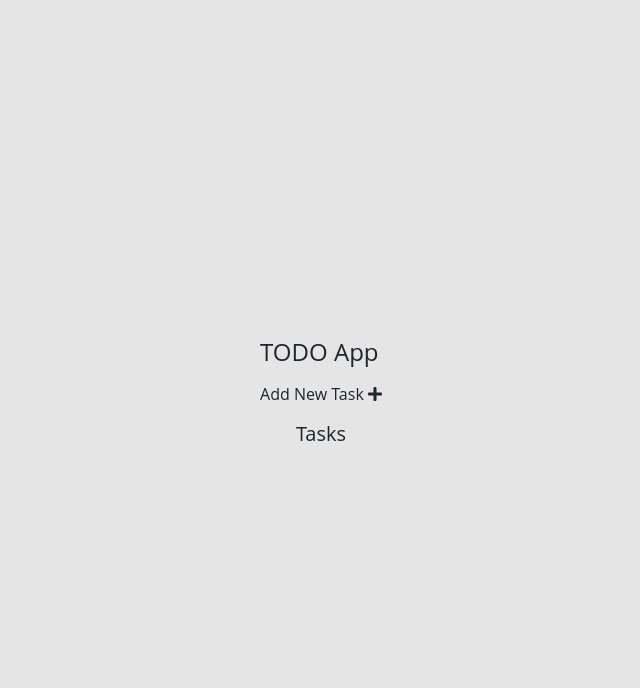
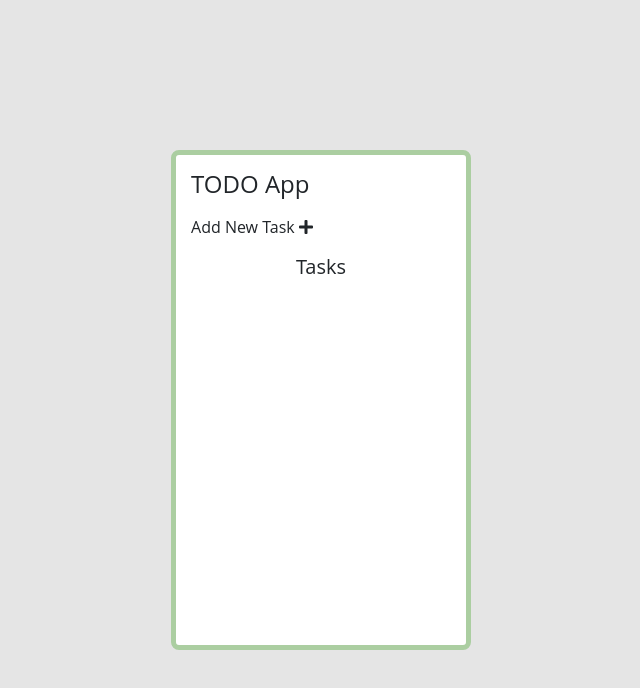
Before and after one commit to Kipkorir-Gideon/Practice, a plain HTML site: page javascript/CRUD/To-Do/index.html in a window 1280 px wide. Shown: the whole page, without its empty margins (319-959 px from the left). Drawn offline with nearby package versions, Linux system fonts and the light colour scheme.

Commit message:
Add styles to the app class.

```diff
--- a/javascript/CRUD/To-Do/style.css
+++ b/javascript/CRUD/To-Do/style.css
@@ -8,3 +8,12 @@ body {
     align-items: center;
     height: 100vh;
 }
+
+.app {
+    background-color: #fff;
+    width: 300px;
+    height: 500px;
+    border: 5px solid #abcea1;
+    border-radius: 8px;
+    padding: 15px;
+}
```
